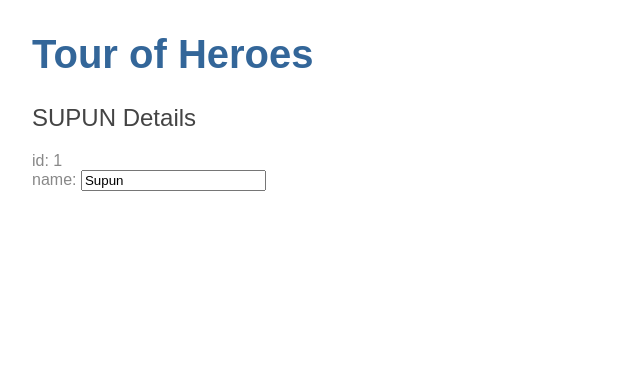
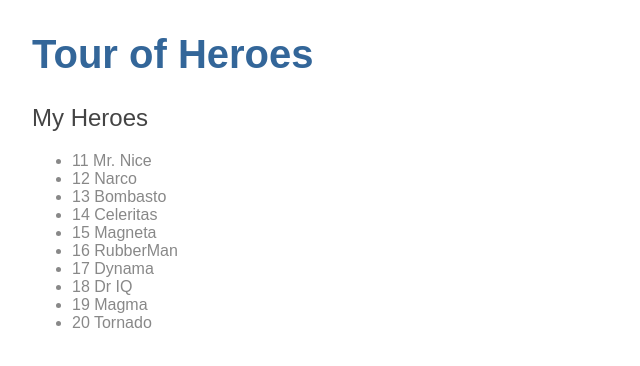
Before and after one commit to smb564/learn-angular, an Angular app: page / in a window 1280 px wide. Shown: the top 366 px of the page, without its empty margins (0-640 px from the left). Built offline with nearby package versions, Linux system fonts and the light colour scheme.

Commit message:
ngFor and ngIf - heros-component

```diff
--- a/src/app/heroes/heroes.component.css
+++ b/src/app/heroes/heroes.component.css
@@ -0,0 +1,48 @@
+/* HeroesComponent's private CSS styles */
+.selected {
+    background-color: #CFD8DC !important;
+    color: white;
+  }
+  .heroes {
+    margin: 0 0 2em 0;
+    list-style-type: none;
+    padding: 0;
+    width: 15em;
+  }
+  .heroes li {
+    cursor: pointer;
+    position: relative;
+    left: 0;
+    background-color: #EEE;
+    margin: .5em;
+    padding: .3em 0;
+    height: 1.6em;
+    border-radius: 4px;
+  }
+  .heroes li.selected:hover {
+    background-color: #BBD8DC !important;
+    color: white;
+  }
+  .heroes li:hover {
+    color: #607D8B;
+    background-color: #DDD;
+    left: .1em;
+  }
+  .heroes .text {
+    position: relative;
+    top: -3px;
+  }
+  .heroes .badge {
+    display: inline-block;
+    font-size: small;
+    color: white;
+    padding: 0.8em 0.7em 0 0.7em;
+    background-color: #607D8B;
+    line-height: 1em;
+    position: relative;
+    left: -1px;
+    top: -4px;
+    height: 1.8em;
+    margin-right: .8em;
+    border-radius: 4px 0 0 4px;
+  }
--- a/src/app/heroes/heroes.component.html
+++ b/src/app/heroes/heroes.component.html
@@ -1,7 +1,16 @@
-<h2>{{hero.name | uppercase}} Details</h2>
-<div><span>id: </span>{{hero.id}}</div>
-<div>
-  <label>name:
-    <input placeholder="name" [(ngModel)]="hero.name">
-  </label>
+<h2>My Heroes</h2>
+<ul class="heores">
+  <li *ngFor="let hero of heroes" (click)="selectHero(hero)" [class.selected]="selectedHero===hero">
+    <span class="badge">{{hero.id}}</span> {{hero.name}}
+  </li>
+</ul>
+
+<div *ngIf="selectedHero">
+    <h2>{{selectedHero.name | uppercase}} Details</h2>
+    <div><span>id : </span>{{selectedHero.id}}</div>
+    <div>
+      <label> name :
+        <input placeholder="name" [(ngModel)]="selectedHero.name">
+      </label>
+    </div>
 </div>
--- a/src/app/heroes/heroes.component.ts
+++ b/src/app/heroes/heroes.component.ts
@@ -1,5 +1,6 @@
 import { Component, OnInit} from '@angular/core';
 import {Hero} from '../hero';
+import {HEROES} from '../mock-heros';
 
 @Component({
   selector: 'app-heroes',
@@ -13,9 +14,10 @@
   ngOnInit() {
   }
 
-  hero: Hero = {
-    id: 1,
-    name: 'Supun'
-  };
+  heroes = HEROES;
+  selectedHero:Hero;
 
+  selectHero(hero:Hero){
+    this.selectedHero = hero;
+  }
 }
--- /dev/null
+++ b/src/app/mock-heros.ts
@@ -0,0 +1,14 @@
+import {Hero} from './hero'
+
+export const HEROES: Hero[] = [
+  { id: 11, name: 'Mr. Nice' },
+  { id: 12, name: 'Narco' },
+  { id: 13, name: 'Bombasto' },
+  { id: 14, name: 'Celeritas' },
+  { id: 15, name: 'Magneta' },
+  { id: 16, name: 'RubberMan' },
+  { id: 17, name: 'Dynama' },
+  { id: 18, name: 'Dr IQ' },
+  { id: 19, name: 'Magma' },
+  { id: 20, name: 'Tornado' }
+];
```
